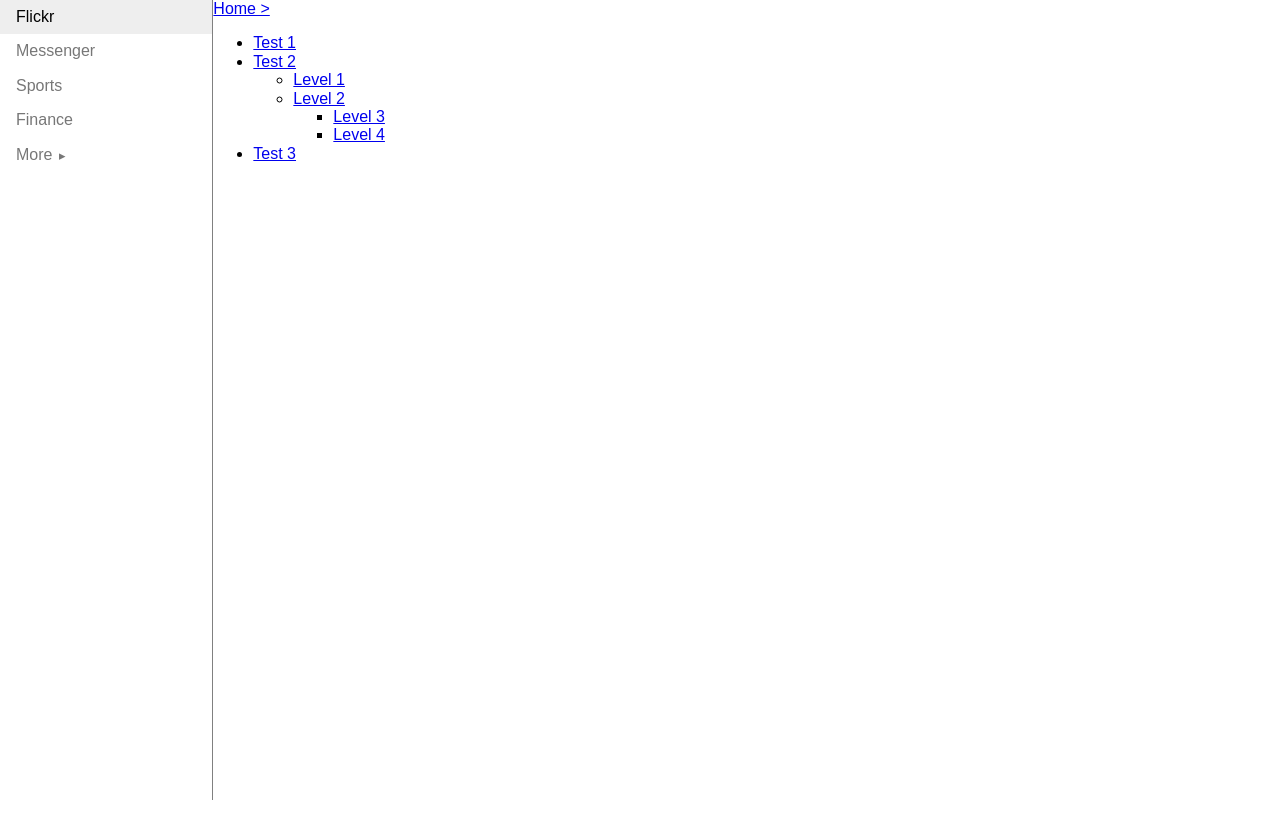
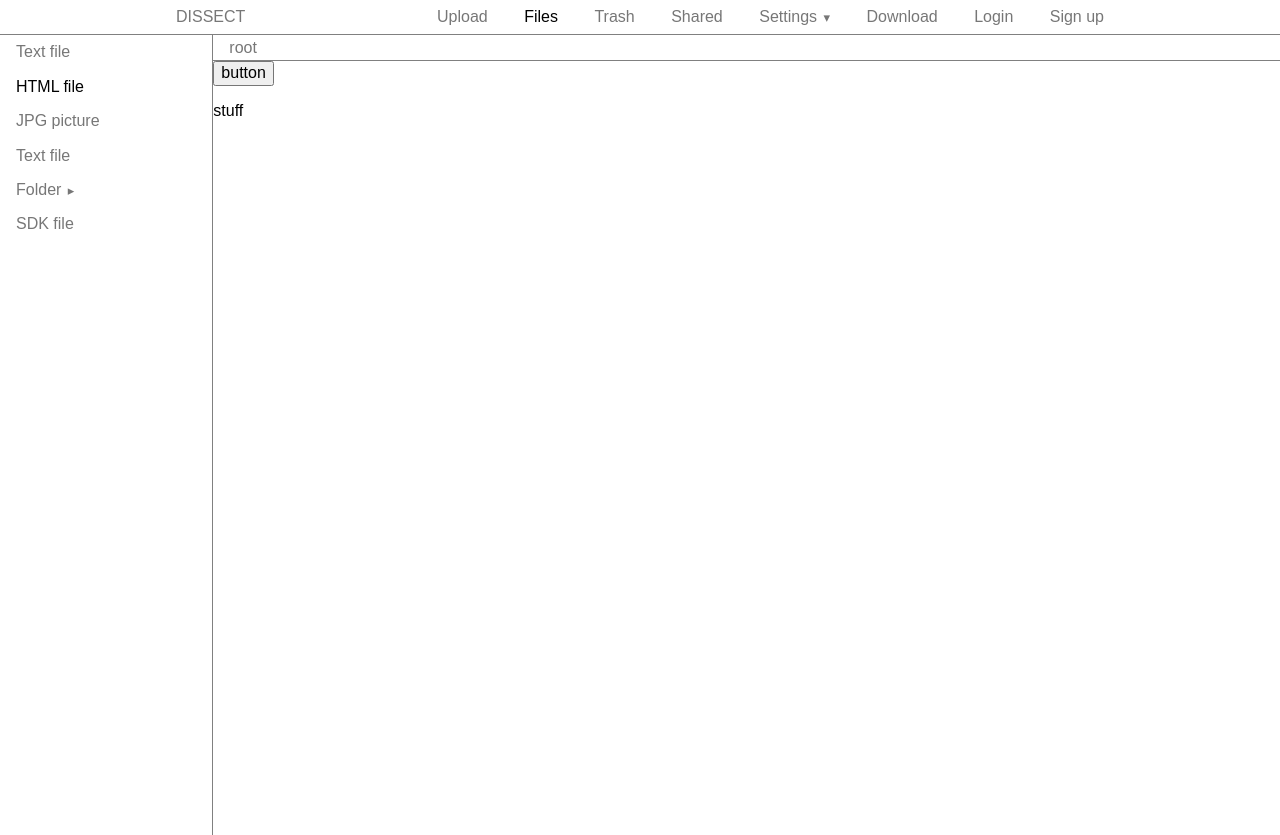
Before and after one commit to chef-danny-d/dissect_site, a PHP site: page /home.php in a window 1280 px wide. Before the commit the page ends 800 px from the top, so only its background shows below. Run offline with PHP 8.4, Linux system fonts and the light colour scheme; some libraries are stand-ins or nearby versions.

Commit message:
revamp
- new navigation
- breadcrumb
- login (in works)
- mysql set up (in works)

```diff
--- a/new/bread.php
+++ b/new/bread.php
@@ -1,23 +1,5 @@
 <section id="breadcrumb">
   <div class="breadcrumb">
-      <div class="item"><a href="nav.php">Home > </a></div>
-  </div>
-
-  <div class="items">
-     <ul>
-       <li><a href="#test1">Test 1</a></li>
-       <li><a href="#test2">Test 2</a>
-          <ul>
-              <li><a href="level1">Level 1</a></li>
-              <li><a href="level2">Level 2</a>
-                  <ul>
-                      <li><a href="level3">Level 3</a></li>
-                      <li><a href="level4">Level 4</a></li>
-                  </ul>
-            </li>
-          </ul>
-       </li>
-       <li><a href="#test1">Test 3</a></li>
-    </ul>
+      <div class="item"><a href="nav.php"><span id="default-first">root</span></a></div>
   </div>
 </section>
--- a/new/css/style.css
+++ b/new/css/style.css
@@ -6,7 +6,7 @@
   height: auto;
 }
 
-nav {
+aside {
   width: 16.66666%;
   border-right: 1px gray solid;
   height: 100vh;
@@ -14,7 +14,33 @@ nav {
 }
 
 #breadcrumb {
-  width: 66.66666%;
-  margin: auto;
-  display: block;
+  width: 83.33333334%;
+  float: left;
+  height: 25px;
+  display: flex;
+  border-bottom: gray solid 0.1em;
+  align-items: center;
 }
+
+.item a {
+  color: #777;
+  padding: 0.3em 1em 0.19em 1em;
+  text-decoration: none;
+}
+
+.item a:hover {
+  background-color: #eee;
+}
+
+#default-first {
+  padding-right: 0.2em;
+}
+
+nav {
+  padding: 0rem 10rem;
+  border-bottom: gray solid 0.1em;
+}
+
+nav .pure-menu-list {
+  float: right;
+}
--- a/new/head.php
+++ b/new/head.php
@@ -1,4 +1,10 @@
 <link rel="stylesheet" href="https://unpkg.com/purecss@0.6.2/build/pure-min.css" integrity="sha384-UQiGfs9ICog+LwheBSRCt1o5cbyKIHbwjWscjemyBMT9YCUMZffs6UqUTd0hObXD" crossorigin="anonymous">
+<!--[if lte IE 8]>
+    <link rel="stylesheet" href="https://unpkg.com/purecss@0.6.2/build/grids-responsive-old-ie-min.css">
+<![endif]-->
+<!--[if gt IE 8]><!-->
+    <link rel="stylesheet" href="https://unpkg.com/purecss@0.6.2/build/grids-responsive-min.css">
+<!--<![endif]-->
 <link href="https://cdnjs.cloudflare.com/ajax/libs/normalize/5.0.0/normalize.min.css" />
 <link rel="stylesheet" href="css/style.css" />
 <script src="https://ajax.googleapis.com/ajax/libs/jquery/3.1.1/jquery.min.js"></script>
--- a/new/home.php
+++ b/new/home.php
@@ -1,9 +1,11 @@
 <?php include "head.php"; ?>
+<?php include "menu.php"; ?>
 <?php include "nav.php"; ?>
 <?php include "bread.php"; ?>
 <?php include "script.php"; ?>
 <?php include "footer.php"; ?>
 
-<div id="test">
-
+<button id="test">button</button>
+<div id="place">
+<p>stuff</p>
 </div>
--- /dev/null
+++ b/new/menu.php
@@ -0,0 +1,27 @@
+<nav class="pure-menu pure-menu-horizontal">
+    <a href="#" class="pure-menu-heading pure-menu-link">DISSECT</a>
+    <ul class="pure-menu-list">
+        <li class="pure-menu-item"><a href="#" class="pure-menu-link">Upload</a></li>
+        <li class="pure-menu-item pure-menu-selected"><a href="#" class="pure-menu-link">Files</a></li>
+        <li class="pure-menu-item"><a href="#" class="pure-menu-link">Trash</a></li>
+        <li class="pure-menu-item"><a href="#" class="pure-menu-link">Shared</a></li>
+        <li class="pure-menu-item pure-menu-has-children">
+            <a href="#menu5" id="menuLink1" class="pure-menu-link"><span class="menu-item">Settings</span></a>
+            <ul class="pure-menu-children">
+                <li class="pure-menu-item"><a href="#level1" class="pure-menu-link"><span class="menu-item">Billing</span></a></li>
+                <li class="pure-menu-item"><a href="#level2" class="pure-menu-link"><span class="menu-item">Drive</span></a></li>
+                <li class="pure-menu-item pure-menu-has-children">
+                    <a href="#" id="menuLink1" class="pure-menu-link"><span class="menu-item">Account</span></a>
+                    <ul class="pure-menu-children">
+                        <li class="pure-menu-item"><a href="#level3" class="pure-menu-link"><span class="menu-item">Notifications</span></a></li>
+                        <li class="pure-menu-item"><a href="#level4" class="pure-menu-link"><span class="menu-item">Privacy</span></a></li>
+                        <li class="pure-menu-item"><a href="#level5" class="pure-menu-link"><span class="menu-item">Preferences</span></a></li>
+                    </ul>
+                </li>
+            </ul>
+        </li>
+        <li class="pure-menu-item"><a href="#" class="pure-menu-link">Download</a></li>
+        <li class="pure-menu-item"><a href="#" class="pure-menu-link">Login</a></li>
+        <li class="pure-menu-item"><a href="#" class="pure-menu-link">Sign up</a></li>
+    </ul>
+</nav>
--- a/new/nav.php
+++ b/new/nav.php
@@ -1,23 +1,24 @@
-<nav class="pure-menu custom-restricted-width">
+<aside class="pure-menu custom-restricted-width items">
     <ul class="pure-menu-list">
-        <li class="pure-menu-item pure-menu-selected"><a href="#" class="pure-menu-link">Flickr</a></li>
-        <li class="pure-menu-item"><a href="#" class="pure-menu-link">Messenger</a></li>
-        <li class="pure-menu-item"><a href="#" class="pure-menu-link">Sports</a></li>
-        <li class="pure-menu-item"><a href="#" class="pure-menu-link">Finance</a></li>
+        <li class="pure-menu-item"><a href="#nav1" class="pure-menu-link"><span class="menu-item">Text file</span></a></li>
+        <li class="pure-menu-item pure-menu-selected"><a href="#nav2" class="pure-menu-link"><span class="menu-item">HTML file</span></a></li>
+        <li class="pure-menu-item"><a href="#nav3" class="pure-menu-link"><span class="menu-item">JPG picture</span></a></li>
+        <li class="pure-menu-item"><a href="#nav4" class="pure-menu-link"><span class="menu-item">Text file</span></a></li>
         <li class="pure-menu-item pure-menu-has-children">
-            <a href="#" id="menuLink1" class="pure-menu-link">More</a>
+            <a href="#nav5" id="menuLink1" class="pure-menu-link"><span class="menu-item">Folder</span></a>
             <ul class="pure-menu-children">
-                <li class="pure-menu-item"><a href="#" class="pure-menu-link">Autos</a></li>
-                <li class="pure-menu-item"><a href="#" class="pure-menu-link">Flickr</a></li>
+                <li class="pure-menu-item"><a href="#nav-level1" class="pure-menu-link"><span class="menu-item">DOCX file</span></a></li>
+                <li class="pure-menu-item"><a href="#nav-level2" class="pure-menu-link"><span class="menu-item">PPT file</span></a></li>
                 <li class="pure-menu-item pure-menu-has-children">
-                    <a href="#" id="menuLink1" class="pure-menu-link">Even More</a>
+                    <a href="#nav-level3" id="menuLink1" class="pure-menu-link"><span class="menu-item">Children Folder</span></a>
                     <ul class="pure-menu-children">
-                        <li class="pure-menu-item"><a href="#" class="pure-menu-link">Foo</a></li>
-                        <li class="pure-menu-item"><a href="#" class="pure-menu-link">Bar</a></li>
-                        <li class="pure-menu-item"><a href="#" class="pure-menu-link">Baz</a></li>
+                        <li class="pure-menu-item"><a href="#nav-level3-level3" class="pure-menu-link"><span class="menu-item">JPG image</span></a></li>
+                        <li class="pure-menu-item"><a href="#nav-level3-level4" class="pure-menu-link"><span class="menu-item">PNG image</span></a></li>
+                        <li class="pure-menu-item"><a href="#nav-level3-level5" class="pure-menu-link"><span class="menu-item">HTML file</span></a></li>
                     </ul>
                 </li>
             </ul>
         </li>
+        <li class="pure-menu-item"><a href="#nav6" class="pure-menu-link"><span class="menu-item">SDK file</span></a></li>
     </ul>
-</nav>
+</aside>
--- a/new/script.php
+++ b/new/script.php
@@ -4,16 +4,18 @@ $('.items a').on('click', function() {
       $bc = $('<div class="item"></div>');
 
   $this.parents('li').each(function(n, li) {
-      var $a = $(li).children('a').clone();
-      $bc.prepend(' > ', $a);
+      var $a = $(li).children('a').clone().css("display", "inline");
+      $bc.prepend('>', $a);
   });
-    $('.breadcrumb').html( $bc.prepend('<a href="nav.php">Home</a>') );
+    $('.breadcrumb').html( $bc.prepend('<a href="nav.php" id="first-nav-item"><span>root</span></a>') );
     return false;
 })
 
 </script>
-<!--
 <script>
-  $( "#test" ).load( "test.html p" );
+  $(document).ready(function(){
+    $("#test").click(function(){
+        $("#place").load("test.html");
+    });
+});
 </script>
--->
--- /dev/null
+++ b/new/test.html
@@ -0,0 +1 @@
+<p>this is a test for ajax calls</p>
```
Also changed, not shown: new/insert.php (added, +24 -0 lines), new/login.php (added, +7 -0 lines), new/result.php (added, +8 -0 lines).
